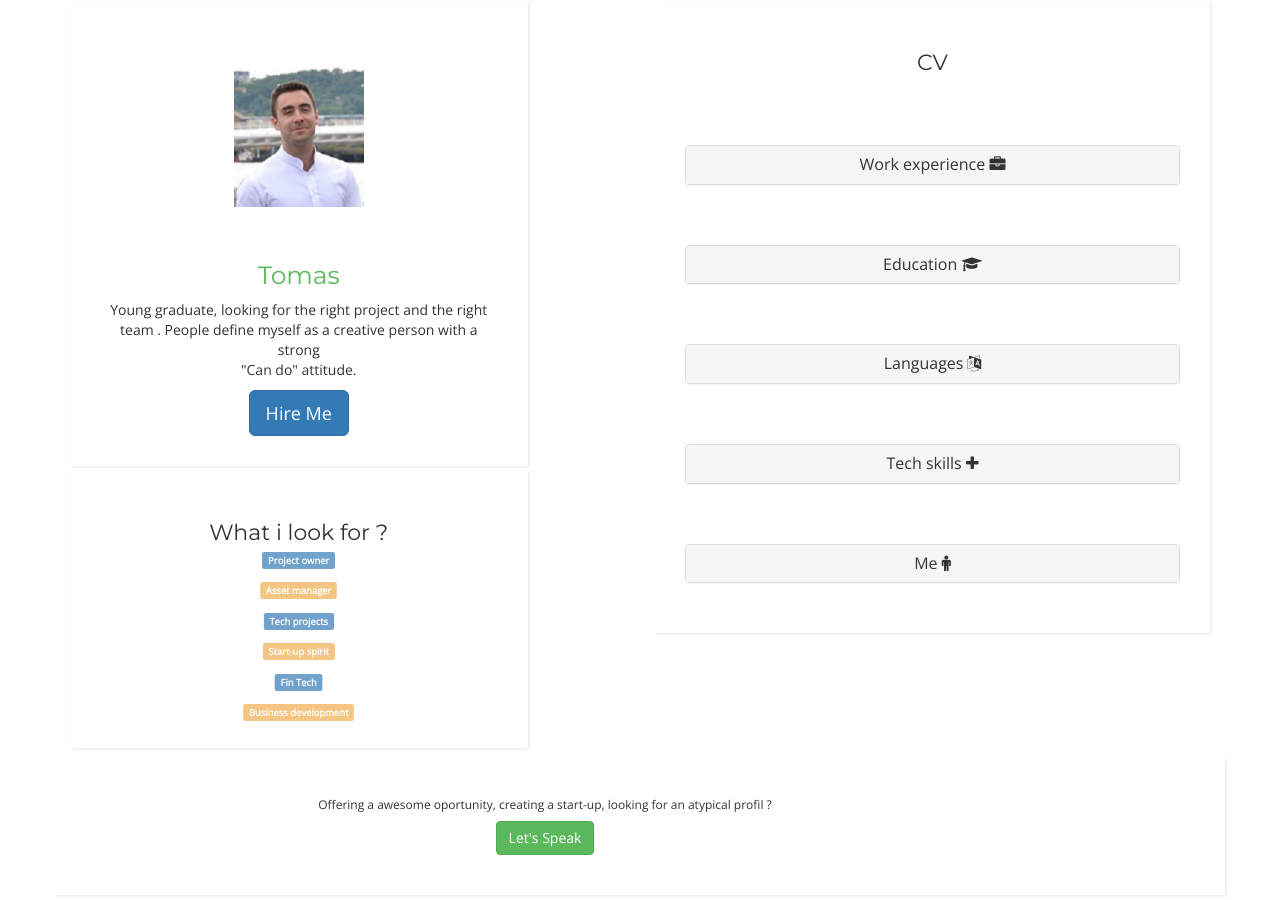
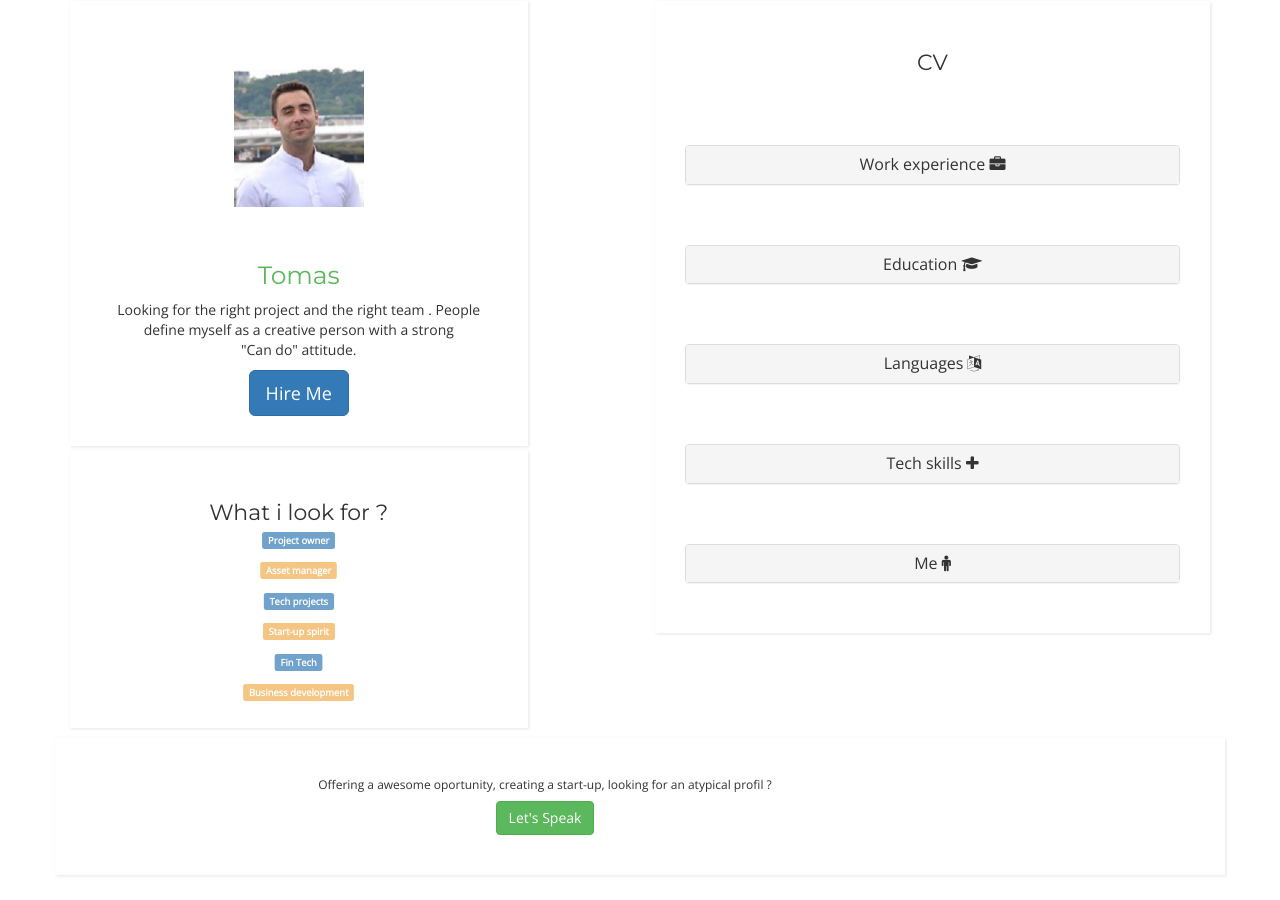
Before and after one commit to tomas1433/se, a Jekyll site: the page index.html, which Jekyll copies as it is, in a window 1280 px wide and 900 px high, scrolled down 904 px. Built offline with Jekyll 4.4.1, drawn with Linux system fonts in a browser that asks for light colours; nearby versions of some CDN libraries; some web fonts are replaced.

Commit message:
Update index.html

```diff
--- a/index.html
+++ b/index.html
@@ -1,5 +1,6 @@
 <html>
 <head>
+<meta name="googlebot" content="noindex">
 <meta charset="utf-8">
  <meta http-equiv="X-UA-Compatible" content="IE=edge">
     <meta name="viewport" content="width=device-width, initial-scale=1">
@@ -71,7 +72,7 @@
           <div class="card text-center">
                 <img src="downloads/tomf.png" alt="Me" class="img-circle" style="width: 200px; border-radius: 30px;">
                 <h1>Tomas</h1>
-                <p>Young graduate, looking for the right project and the right team . People define myself as a creative person with a strong </br> "Can do" attitude.
+                <p>Looking for the right project and the right team . People define myself as a creative person with a strong </br> "Can do" attitude.
                 </p>
 
             <!-- Button trigger modal -->
```
Also changed, not shown: other parts of index.html (+5 -0 lines).
